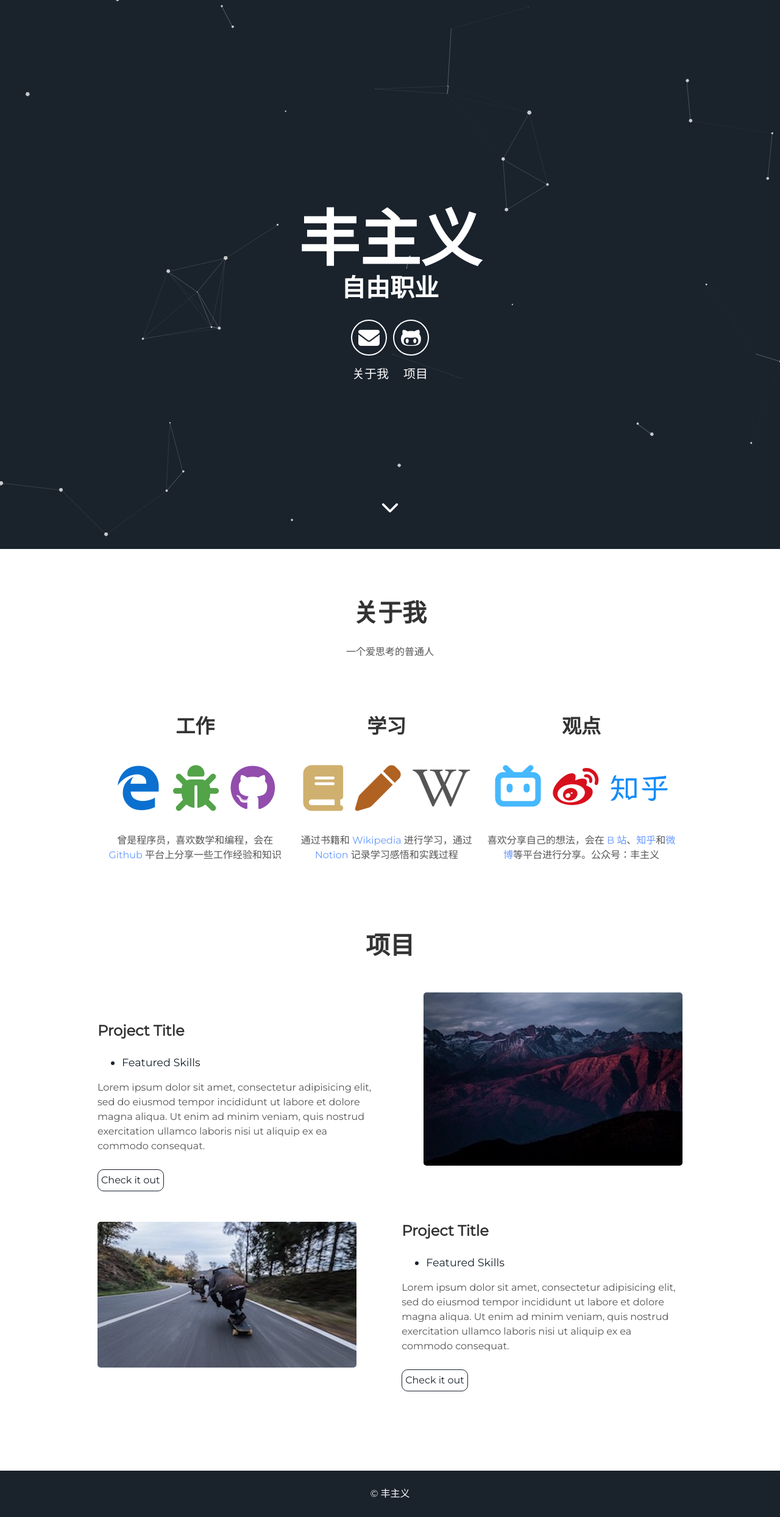
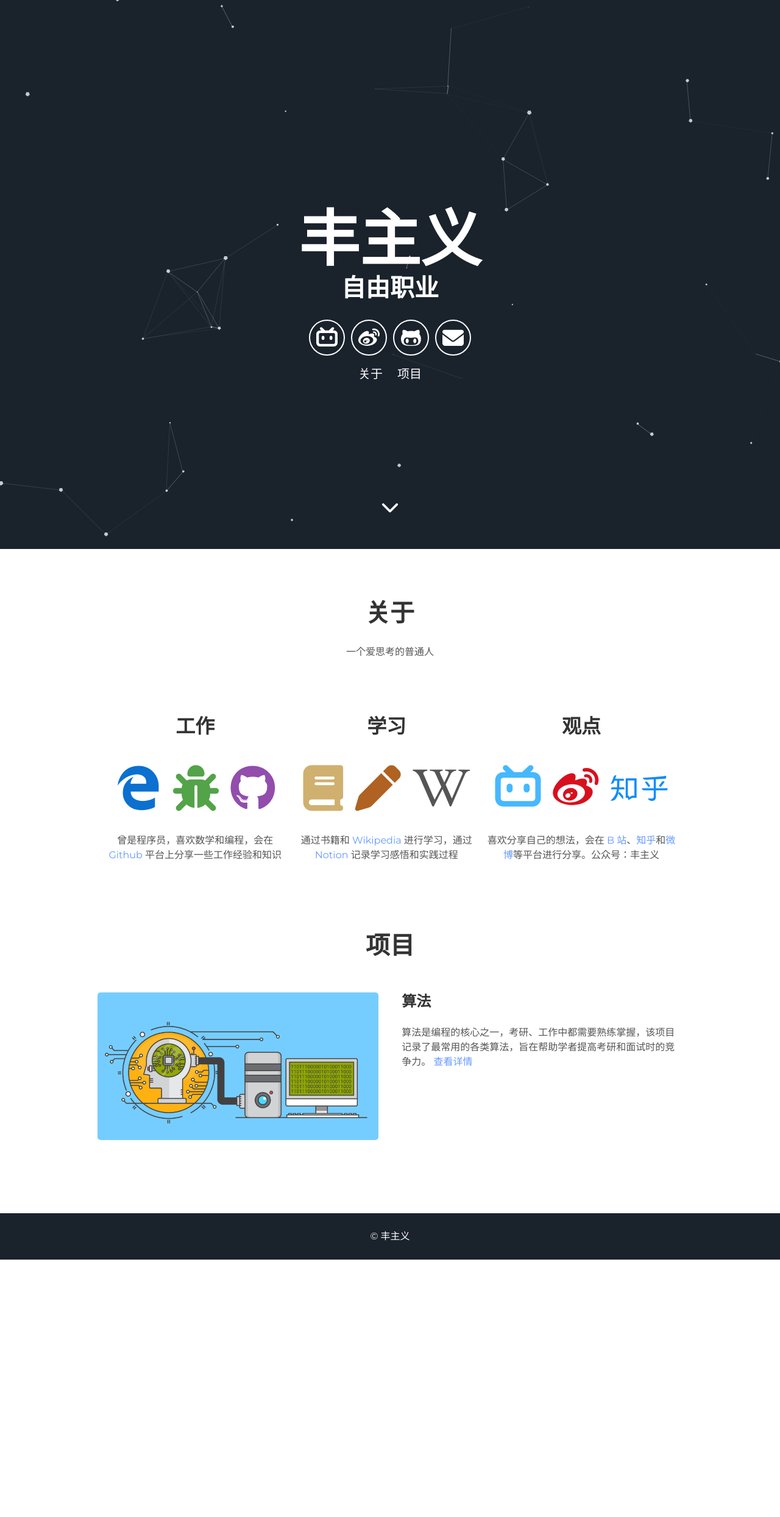
Before and after one commit to windbio/windbio.github.io, a Jekyll site: the page built from index.html, in a window 1280 px wide. Shown: the whole page at 61% size. Built offline with Jekyll 4.4.1, drawn with Linux system fonts in a browser that asks for light colours; after the commit the page ends 2065 px from its top, so only the background shows below that.

Commit message:
更新链接、开启算法项目

```diff
--- a/_config.yml
+++ b/_config.yml
@@ -8,3 +8,5 @@ user_description: 一个爱思考的普通人
 user_title: 自由职业
 github: windbio
 email: windism@qq.com
+bilibili: 3493119548984089
+weibo: 7814590825
--- a/_includes/about.html
+++ b/_includes/about.html
@@ -1,5 +1,5 @@
 <div class="user-details">
-    <h1> 关于我 </h1>
+    <h1> 关于 </h1>
     <p> {{ site.user_description }} </p>
   </div>
     <div class="user">
--- a/_includes/header.html
+++ b/_includes/header.html
@@ -5,11 +5,13 @@
             <span class="site-description">{{site.user_title}}</span>
         </h1>
         <div class="header-icons">
+            <a aria-label="Bilibili" target="_blank" href="https://space.bilibili.com/{{ site.bilibili }}"><i class="icon fa-brands fa-bilibili" aria-hidden="true"></i></a>
+            <a aria-label="Weibo" target="_blank" href="https://weibo.com/u/{{ site.weibo }}"><i class="icon fa-brands fa-weibo" aria-hidden="true"></i></a>
+            <a aria-label="Github" target="_blank" href="https://github.com/{{ site.github }}"><i class="icon fa-brands fa-github-alt" aria-hidden="true"></i></a>
             <a aria-label="Email" href="mailto: {{ site.email }}"><i class="icon fa fa-envelope"></i></a>
-            <a aria-label="Github" target="_blank" href="https://github.com/{{ site.github }}"><i class="icon fa-brands fa-github-alt" aria-hidden="true"></i></a>
         </div>
         <div class="header-links">
-            <a class="link" href="#about" data-scroll>关于我</a>
+            <a class="link" href="#about" data-scroll>关于</a>
             <a class="link" href="#projects" data-scroll>项目</a>
         </div>
     </div>
--- a/_includes/projects.html
+++ b/_includes/projects.html
@@ -2,28 +2,13 @@
     <h1> 项目 </h1>
 </div>
 <div class="user-projects">
-    <div class="images-right">
-        <img alt="mountains" src="{{ "/src/img/mountains.jpg" }}" />
+    <div class="images-left">
+        <img alt="mountains" src="{{ "/src/img/algorithm.png" }}" />
     </div>
-    <div class="contents">
-        <h3> Project Title </h3>
-        <ul>
-            <li> Featured Skills</li>
-        </ul>
-        <p>Lorem ipsum dolor sit amet, consectetur adipisicing elit, sed do eiusmod tempor incididunt ut labore et dolore magna aliqua. Ut enim ad minim veniam, quis nostrud exercitation ullamco laboris nisi ut aliquip ex ea commodo consequat.</p>
-        <a class="project-link" href="#">Check it out</a>
+    <div class="contents-right">
+        <h3> 算法 </h3>
+        <p>算法是编程的核心之一，考研、工作中都需要熟练掌握，该项目记录了最常用的各类算法，旨在帮助学者提高考研和面试时的竞争力。
+            <a href="https://www.notion.so/windbio/500f0f00b38a450c9cb51fca65c9dedd" target="_blank">查看详情</a>
+        </p>
     </div>
 </div>
-<div class="user-projects">
-    <div class="images-left">
-        <img alt="mountains" src="{{ "/src/img/skate.jpg" }}" />
-    </div>
-    <div class="contents-right">
-        <h3> Project Title </h3>
-    <ul>
-        <li> Featured Skills</li>
-    </ul>
-        <p>Lorem ipsum dolor sit amet, consectetur adipisicing elit, sed do eiusmod tempor incididunt ut labore et dolore magna aliqua. Ut enim ad minim veniam, quis nostrud exercitation ullamco laboris nisi ut aliquip ex ea commodo consequat.</p>
-        <a class="project-link" href="#">Check it out</a>
-    </div>
-</div>
--- a/_sass/_projects.scss
+++ b/_sass/_projects.scss
@@ -26,6 +26,10 @@
   }
   p {
     margin-right: 5px;
+  }
+  a {
+    text-decoration: none;
+    color: #6699ff;
   }
 }
 
@@ -66,36 +70,3 @@
     }
   }
 }
-
-.project-link {
-  display: inline-block;
-  margin: 10px 0px;
-  padding: 5px;
-  color: $main;
-  background-color: transparent;
-  border: 1px solid $main;
-  border-radius: 10px;
-  text-align: center;
-  outline: none;
-  text-decoration: none;
-  cursor: pointer;
-  transition: color 0.3s ease-out,
-              background-color 0.3s ease-out,
-              border-color 0.3s ease-out;
-  &:hover {
-    background-color: $purple;
-    border-color: $purple;
-    color: #fff;
-    transition: color 0.3s ease-in,
-                background-color 0.3s ease-in,
-                border-color 0.3s ease-in;
-  }
-  &:active {
-    background-color: $purple;
-    border-color: $purple;
-    color: #fff;
-    transition: color 0.3s ease-in,
-                background-color 0.3s ease-in,
-                border-color 0.3s ease-in;
-  }
-}
```
Also changed, not shown: src/img/algorithm.png (added), src/img/mountains.jpg (deleted), src/img/skate.jpg (deleted).
